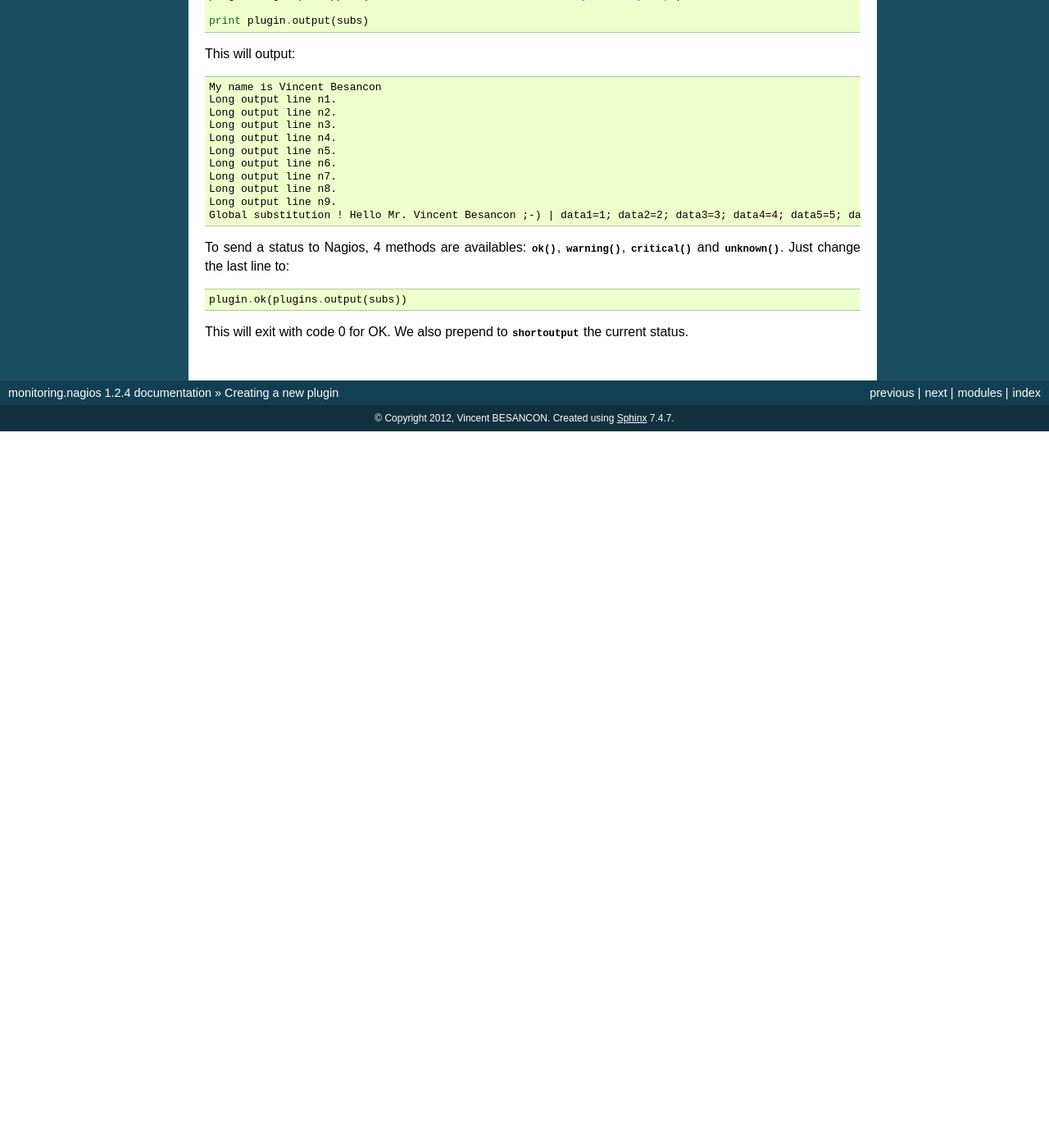
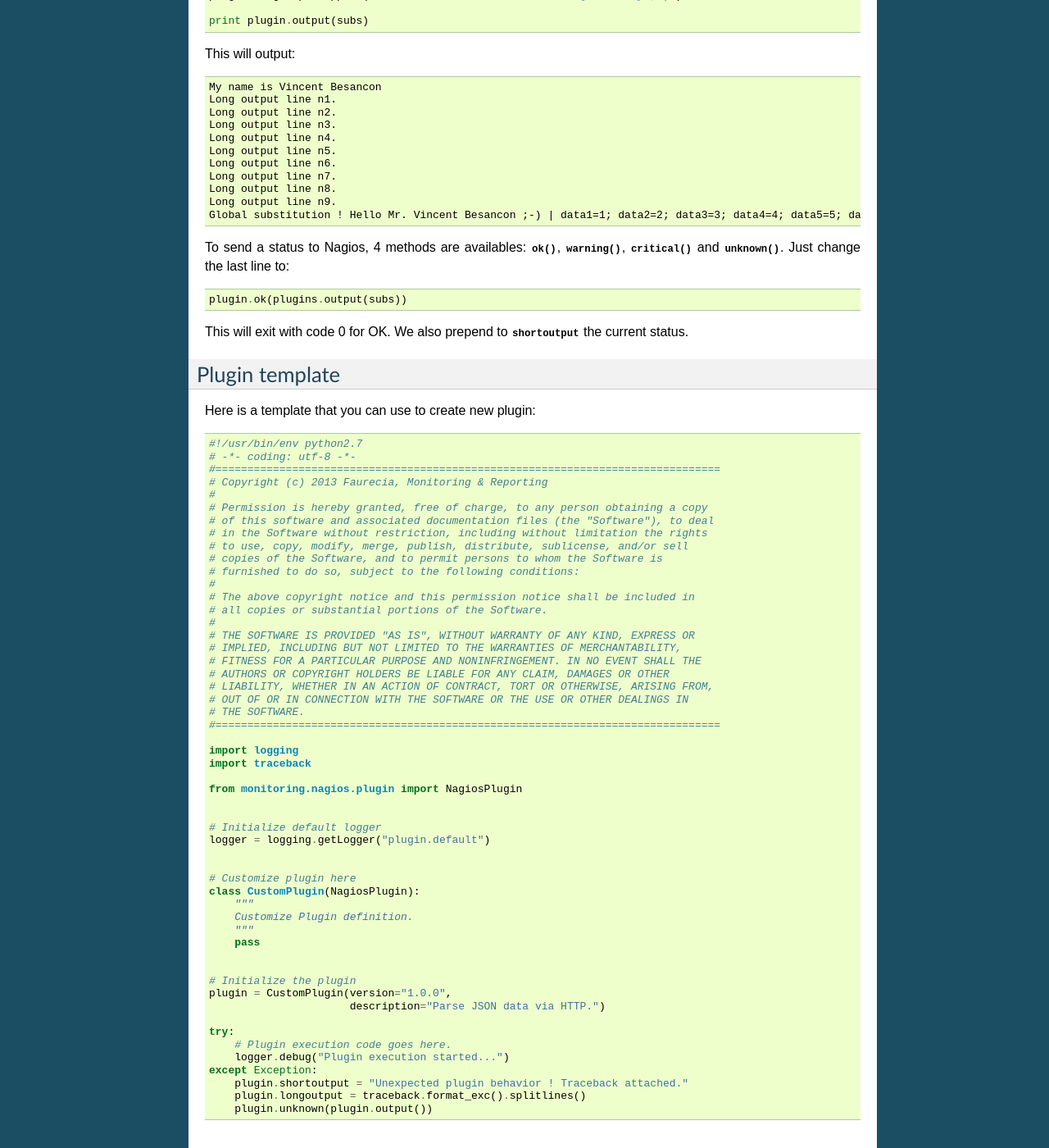
Before and after one commit to bigbrozer/monitoring.nagios, a Sphinx documentation site: the page built from docs/new_plugin.rst, in a window 1280 px wide and 1400 px high, scrolled down 6241 px. Shown: the whole window at 82% size. Built offline with Sphinx 7.4.7, drawn with Linux system fonts in a browser that asks for light colours; the version number is read from the project's files by our own code; before the commit the page ends 6767 px from its top, so only the background shows below that.

Commit message:
[doc] Add a plugin template to serve as a basis.

```diff
--- a/docs/new_plugin.rst
+++ b/docs/new_plugin.rst
@@ -395,3 +395,62 @@ to::
 
 This will exit with code 0 for OK. We also prepend to
 :attr:`shortoutput` the current status.
+
+Plugin template
+===============
+
+Here is a template that you can use to create new plugin::
+
+ #!/usr/bin/env python2.7
+ # -*- coding: utf-8 -*-
+ #===============================================================================
+ # Copyright (c) 2013 Faurecia, Monitoring & Reporting
+ #
+ # Permission is hereby granted, free of charge, to any person obtaining a copy
+ # of this software and associated documentation files (the "Software"), to deal
+ # in the Software without restriction, including without limitation the rights
+ # to use, copy, modify, merge, publish, distribute, sublicense, and/or sell
+ # copies of the Software, and to permit persons to whom the Software is
+ # furnished to do so, subject to the following conditions:
+ #
+ # The above copyright notice and this permission notice shall be included in
+ # all copies or substantial portions of the Software.
+ #
+ # THE SOFTWARE IS PROVIDED "AS IS", WITHOUT WARRANTY OF ANY KIND, EXPRESS OR
+ # IMPLIED, INCLUDING BUT NOT LIMITED TO THE WARRANTIES OF MERCHANTABILITY,
+ # FITNESS FOR A PARTICULAR PURPOSE AND NONINFRINGEMENT. IN NO EVENT SHALL THE
+ # AUTHORS OR COPYRIGHT HOLDERS BE LIABLE FOR ANY CLAIM, DAMAGES OR OTHER
+ # LIABILITY, WHETHER IN AN ACTION OF CONTRACT, TORT OR OTHERWISE, ARISING FROM,
+ # OUT OF OR IN CONNECTION WITH THE SOFTWARE OR THE USE OR OTHER DEALINGS IN
+ # THE SOFTWARE.
+ #===============================================================================
+
+ import logging
+ import traceback
+
+ from monitoring.nagios.plugin import NagiosPlugin
+
+
+ # Initialize default logger
+ logger = logging.getLogger("plugin.default")
+
+
+ # Customize plugin here
+ class CustomPlugin(NagiosPlugin):
+     """
+     Customize Plugin definition.
+     """
+     pass
+
+
+ # Initialize the plugin
+ plugin = CustomPlugin(version="1.0.0",
+                       description="Parse JSON data via HTTP.")
+
+ try:
+     # Plugin execution code goes here.
+     logger.debug("Plugin execution started...")
+ except Exception:
+     plugin.shortoutput = "Unexpected plugin behavior ! Traceback attached."
+     plugin.longoutput = traceback.format_exc().splitlines()
+     plugin.unknown(plugin.output())
```
